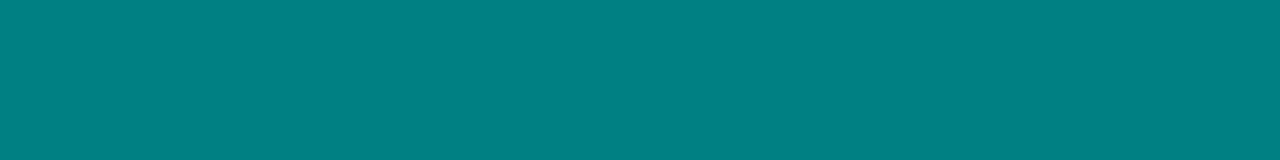
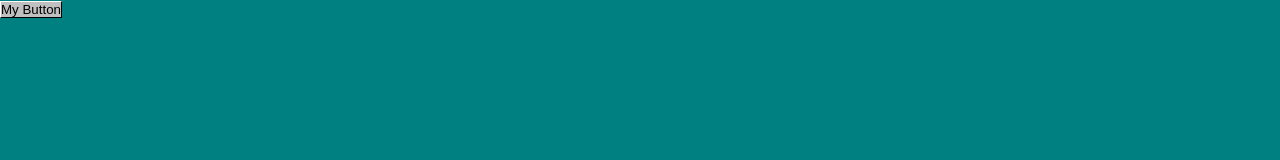
Before and after one commit to rpsloup/rpsloup.github.io, a React (Vite) app: page / in a window 1280 px wide. Shown: the top 160 px of the page. Built offline with nearby package versions, Linux system fonts and the light colour scheme.

Commit message:
Creating the Button component

```diff
--- /dev/null
+++ b/src/components/Button/Button.component.tsx
@@ -0,0 +1,11 @@
+import './Button.styles.scss';
+
+interface Props {
+  children: React.ReactNode;
+}
+
+const Button = ({ children }: Props): JSX.Element => (
+  <button className="button">{children}</button>
+);
+
+export default Button;
--- /dev/null
+++ b/src/components/Button/Button.styles.scss
@@ -0,0 +1,6 @@
+.button {
+  background-color: #c0c0c0;
+  border: 1px solid #000000;
+  border-top-color: #ffffff;
+  border-left-color: #ffffff;
+}
--- /dev/null
+++ b/src/components/Button/index.ts
@@ -0,0 +1,3 @@
+import Button from './Button.component';
+
+export default Button;
--- a/src/components/Desktop/Desktop.component.tsx
+++ b/src/components/Desktop/Desktop.component.tsx
@@ -1,4 +1,4 @@
-import React from 'react';
+import Button from '../Button';
 
 import './Desktop.styles.scss';
 
@@ -7,7 +7,10 @@ interface Props {
 }
 
 const Desktop = ({ children }: Props): JSX.Element => (
-  <div className="desktop">{children}</div>
+  <div className="desktop">
+    <Button>My Button</Button>
+    {children}
+  </div>
 );
 
 export default Desktop;
```
